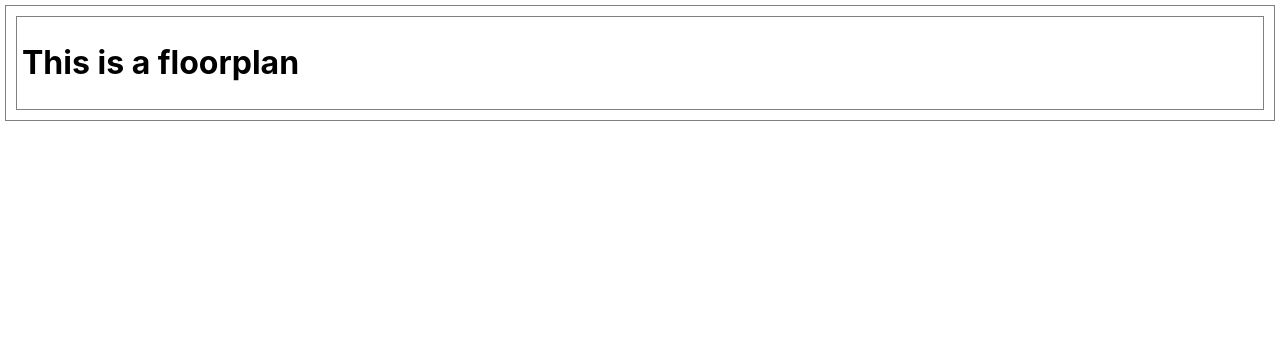
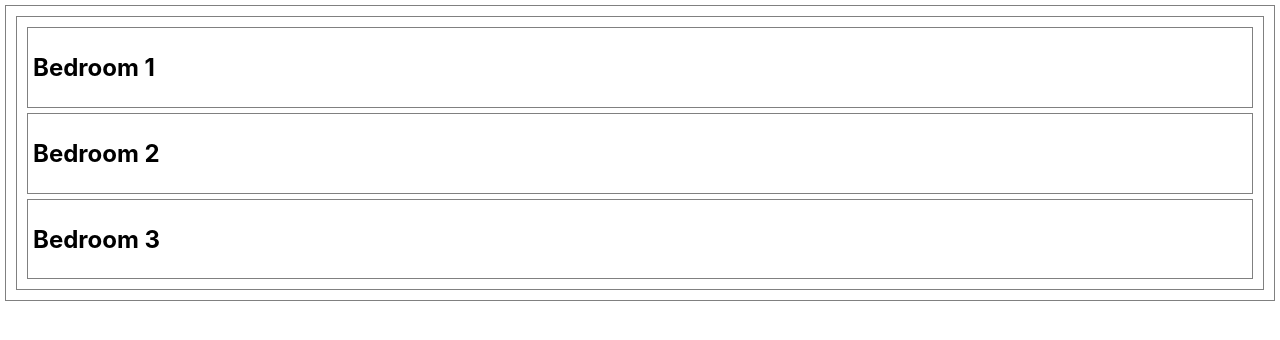
Before and after one commit to cactuspie23/react-floorplan-lab, a React (Create React App) app: page / in a window 1280 px wide. Shown: the top 340 px of the page. Built offline with nearby package versions, Linux system fonts and the light colour scheme.

Commit message:
add bedrooms

```diff
--- /dev/null
+++ b/src/Bedroom.jsx
@@ -0,0 +1,7 @@
+const Bedroom = (props) => {
+  return (
+    <h2>Bedroom {props.roomNo}</h2>
+  )
+}
+
+export default Bedroom;
--- a/src/Floorplan.jsx
+++ b/src/Floorplan.jsx
@@ -1,6 +1,18 @@
+import Bedroom from "./Bedroom"
+
 const Floorplan = (props) => {
   return (
-    <h1>This is a floorplan</h1>
+    <>
+    <div>
+      <Bedroom roomNo={'1'}/>
+    </div>
+    <div>
+      <Bedroom roomNo={'2'}/>
+    </div>
+    <div>
+      <Bedroom roomNo={'3'}/>
+    </div>
+    </>
   )
 }
 
```
